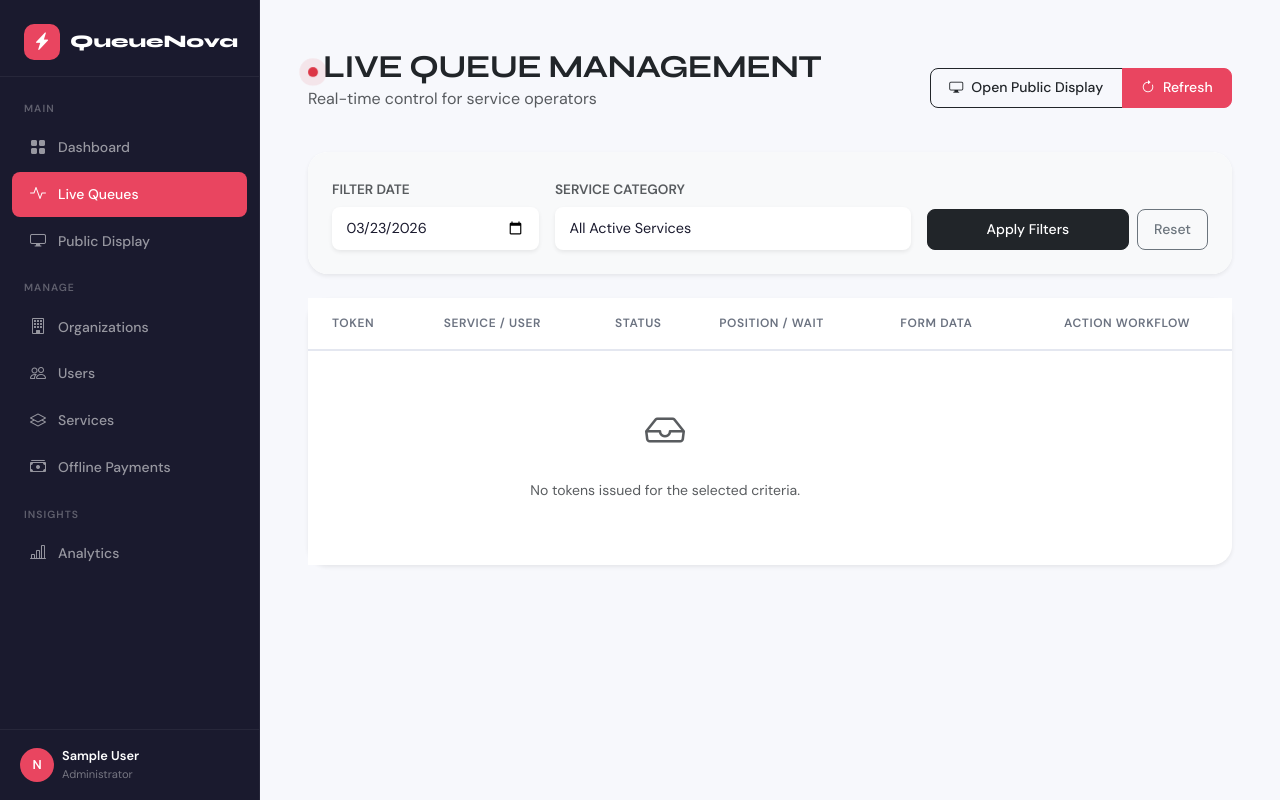
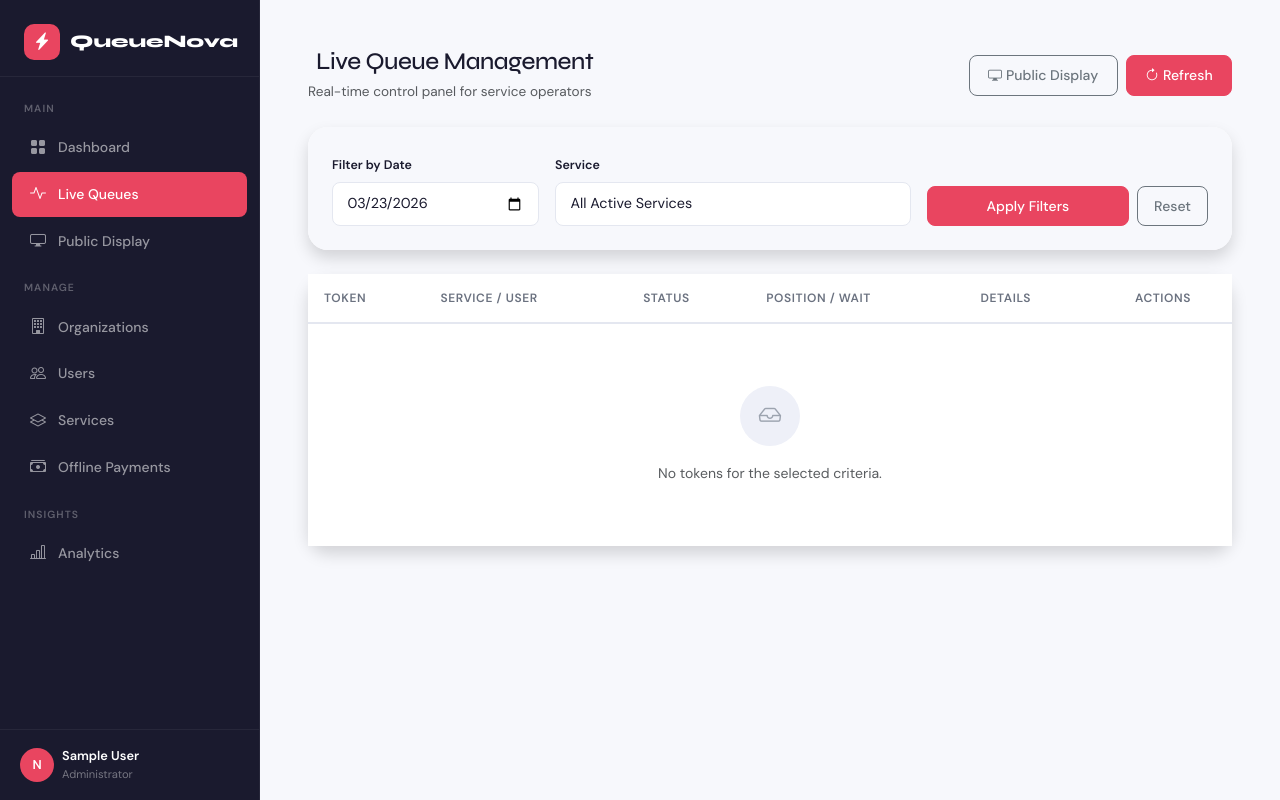
Before and after one commit to kumar1250/queuenova, a Django app: page /tokens/dashboard/ in a window 1280 px wide. Run offline with Django 5.2, Linux system fonts and the light colour scheme; the visitor is signed in with stand-in values (Sample User, id 1); data that the repository does not hold is empty.

Commit message:
Update dashboard.html

```diff
--- a/templates/tokens/dashboard.html
+++ b/templates/tokens/dashboard.html
@@ -1,196 +1,160 @@
 {% extends 'base.html' %}
-
-{% block title %}Queue Admin Dashboard{% endblock %}
+{% block title %}Live Queue Management{% endblock %}
 
 {% block extra_css %}
 <style>
-    .status-badge {
-        width: 100px;
-        text-align: center;
-        padding: 8px;
-        font-weight: 600;
-        text-transform: uppercase;
-        font-size: 0.75rem;
-    }
-    .token-number {
-        font-size: 1.2rem;
-        font-weight: 800;
-        color: #0d6efd;
-    }
-    .action-btn {
-        transition: all 0.2s;
-        border-radius: 8px;
-    }
-    .action-btn:hover {
-        transform: translateY(-2px);
-        box-shadow: 0 4px 8px rgba(0,0,0,0.1);
-    }
-    .live-indicator {
-        width: 10px;
-        height: 10px;
-        background-color: #dc3545;
-        border-radius: 50%;
-        display: inline-block;
-        margin-right: 5px;
-        animation: pulse 1.5s infinite;
-    }
-    @keyframes pulse {
-        0% { transform: scale(0.95); box-shadow: 0 0 0 0 rgba(220, 53, 69, 0.7); }
-        70% { transform: scale(1); box-shadow: 0 0 0 10px rgba(220, 53, 69, 0); }
-        100% { transform: scale(0.95); box-shadow: 0 0 0 0 rgba(220, 53, 69, 0); }
-    }
+.live-dot { width:10px; height:10px; background:var(--danger); border-radius:50%; display:inline-block; animation: livepulse 1.5s infinite; }
+@keyframes livepulse { 0%{box-shadow:0 0 0 0 rgba(239,68,68,0.6)} 70%{box-shadow:0 0 0 8px rgba(239,68,68,0)} 100%{box-shadow:0 0 0 0 rgba(239,68,68,0)} }
+.token-num { font-family:'Syne',sans-serif; font-weight:800; font-size:1.1rem; color:var(--accent); }
+.action-form-btn { transition: transform 0.15s; }
+.action-form-btn:hover { transform: translateY(-1px); }
 </style>
 {% endblock %}
 
 {% block content %}
-<div class="row mb-4 align-items-center">
-    <div class="col">
-        <h1 class="h2 mb-0 fw-bold text-dark"><span class="live-indicator"></span>LIVE QUEUE MANAGEMENT</h1>
-        <p class="text-muted">Real-time control for service operators</p>
+<!-- Page header -->
+<div class="d-flex flex-wrap justify-content-between align-items-center gap-3 mb-4">
+    <div>
+        <h1 class="fw-800 mb-1 d-flex align-items-center gap-2" style="font-size:1.5rem;">
+            <span class="live-dot"></span> Live Queue Management
+        </h1>
+        <p class="text-muted mb-0" style="font-size:0.85rem;">Real-time control panel for service operators</p>
     </div>
-    <div class="col-auto">
-        <div class="btn-group">
-            <a href="{% url 'tokens:queue_display' %}" target="_blank" class="btn btn-outline-dark">
-                <i class="bi bi-display me-2"></i>Open Public Display
+    <div class="d-flex gap-2">
+        <a href="{% url 'tokens:queue_display' %}" target="_blank" class="btn btn-outline-secondary btn-sm">
+            <i class="bi bi-display me-1"></i>Public Display
         </a>
-            <button onclick="location.reload()" class="btn btn-primary">
-                <i class="bi bi-arrow-clockwise me-2"></i>Refresh
+        <button onclick="location.reload()" class="btn btn-primary btn-sm">
+            <i class="bi bi-arrow-clockwise me-1"></i>Refresh
         </button>
     </div>
 </div>
-</div>
 
-<div class="card mb-4 border-0 shadow-sm overflow-hidden">
-    <div class="card-body bg-light p-4">
+<!-- Filters -->
+<div class="card border-0 shadow mb-4">
+    <div class="card-body p-4" style="background:var(--surface-2);border-radius:20px;">
         <form method="get" class="row g-3 align-items-end">
             <div class="col-md-3">
-                <label for="date" class="form-label small fw-bold text-uppercase text-muted">Filter Date</label>
-                <input type="date" name="date" id="date" class="form-control border-0 shadow-sm" value="{{ selected_date|date:'Y-m-d' }}">
+                <label class="form-label" style="font-size:0.78rem;">Filter by Date</label>
+                <input type="date" name="date" class="form-control" value="{{ selected_date|date:'Y-m-d' }}">
             </div>
             <div class="col-md-5">
-                <label for="service_id" class="form-label small fw-bold text-uppercase text-muted">Service Category</label>
-                <select name="service_id" id="service_id" class="form-select border-0 shadow-sm">
+                <label class="form-label" style="font-size:0.78rem;">Service</label>
+                <select name="service_id" class="form-select">
                     <option value="">All Active Services</option>
                     {% for service in services %}
                     <option value="{{ service.id }}" {% if selected_service_id == service.id %}selected{% endif %}>
-                            {{ service.organization.name }} - {{ service.name }}
+                        {{ service.organization.name }} — {{ service.name }}
                     </option>
                     {% endfor %}
                 </select>
             </div>
             <div class="col-md-4 d-flex gap-2">
-                <button type="submit" class="btn btn-dark px-4 flex-grow-1">Apply Filters</button>
+                <button type="submit" class="btn btn-primary flex-grow-1">Apply Filters</button>
                 <a href="{% url 'tokens:queue_dashboard' %}" class="btn btn-outline-secondary px-3">Reset</a>
             </div>
         </form>
     </div>
 </div>
 
-<div class="card border-0 shadow-sm">
+<!-- Tokens table -->
+<div class="card border-0 shadow">
     <div class="table-responsive">
-        <table class="table table-hover align-middle mb-0">
-            <thead class="bg-dark text-white">
+        <table class="table mb-0">
+            <thead>
                 <tr>
-                    <th class="py-3 px-4">TOKEN</th>
-                    <th class="py-3">SERVICE / USER</th>
-                    <th class="py-3">STATUS</th>
-                    <th class="py-3">POSITION / WAIT</th>
-                    <th class="py-3">FORM DATA</th>
-                    <th class="py-3 text-center">ACTION WORKFLOW</th>
+                    <th>Token</th>
+                    <th>Service / User</th>
+                    <th>Status</th>
+                    <th>Position / Wait</th>
+                    <th>Details</th>
+                    <th class="text-center">Actions</th>
                 </tr>
             </thead>
-            <tbody class="border-top-0">
+            <tbody>
                 {% for token in tokens %}
                 <tr>
-                    <td class="px-4">
-                        <div class="token-number">#{{ token.token_number }}</div>
-                        <small class="text-muted">{{ token.created_at|time:"H:i" }}</small>
+                    <td>
+                        <div class="token-num">#{{ token.token_number }}</div>
+                        <div class="text-muted" style="font-size:0.75rem;">{{ token.created_at|time:"H:i" }}</div>
                     </td>
                     <td>
-                        <div class="fw-bold">{{ token.service.name }}</div>
-                        <div class="small text-muted">{{ token.user.full_name|default:token.user.email }}</div>
+                        <div class="fw-600" style="font-size:0.875rem;">{{ token.service.name }}</div>
+                        <div class="text-muted" style="font-size:0.78rem;">{{ token.user.full_name|default:token.user.email }}</div>
                     </td>
                     <td>
-                        <span class="status-badge badge rounded-pill
-                            {% if token.status == 'waiting' %}bg-warning text-dark
-                            {% elif token.status == 'near' %}bg-primary
-                            {% elif token.status == 'serving' %}bg-success
-                            {% elif token.status == 'completed' %}bg-secondary
-                            {% else %}bg-danger{% endif %}">
-                            {{ token.status }}
+                        <span class="status-chip
+                            {% if token.status == 'waiting' %}badge-waiting
+                            {% elif token.status == 'near' %}badge-near
+                            {% elif token.status == 'serving' %}badge-serving
+                            {% elif token.status == 'completed' %}badge-completed
+                            {% else %}badge-cancelled{% endif %}">
+                            {{ token.status|capfirst }}
                         </span>
                     </td>
                     <td>
                         {% if token.people_ahead is not None %}
-                            <div class="fw-bold">Pos: {{ token.people_ahead|add:1 }}</div>
-                            <div class="small text-primary">~{{ token.estimated_wait }} min</div>
+                            <div class="fw-700" style="font-size:0.875rem;">#{{ token.people_ahead|add:1 }}</div>
+                            <div style="font-size:0.78rem;color:var(--info);">~{{ token.estimated_wait }} min</div>
                         {% else %}
-                            <span class="text-muted small">N/A</span>
+                            <span class="text-muted">—</span>
                         {% endif %}
                     </td>
                     <td>
-                        <button type="button" class="btn btn-sm btn-light border" data-bs-toggle="modal" data-bs-target="#formDataModal{{ token.id }}">
-                            <i class="bi bi-info-circle me-1"></i> Details
+                        <button type="button" class="btn btn-sm btn-outline-secondary border-0 px-3"
+                                data-bs-toggle="modal" data-bs-target="#modal{{ token.id }}">
+                            <i class="bi bi-eye me-1"></i>View
                         </button>
 
                         <!-- Modal -->
-                        <div class="modal fade" id="formDataModal{{ token.id }}" tabindex="-1" aria-hidden="true">
+                        <div class="modal fade" id="modal{{ token.id }}" tabindex="-1" aria-hidden="true">
                             <div class="modal-dialog modal-dialog-centered">
-                                <div class="modal-content border-0 shadow-lg">
-                                    <div class="modal-header bg-light">
-                                        <h5 class="modal-title fw-bold">Token Info #{{ token.token_number }}</h5>
-                                        <button type="button" class="btn-close" data-bs-dismiss="modal" aria-label="Close"></button>
+                                <div class="modal-content border-0 shadow" style="border-radius:20px;">
+                                    <div class="modal-header border-0 pb-0 px-4 pt-4">
+                                        <h5 class="modal-title fw-800">Token #{{ token.token_number }}</h5>
+                                        <button type="button" class="btn-close" data-bs-dismiss="modal"></button>
                                     </div>
-                                    <div class="modal-body p-4">
-                                        <div class="mb-4">
-                                            <div class="small text-muted text-uppercase fw-bold mb-1">Service Requested</div>
-                                            <div class="h5">{{ token.service.name }}</div>
+                                    <div class="modal-body px-4 pb-4">
+                                        <div class="mb-3 p-3 rounded-3" style="background:var(--surface-2);">
+                                            <div class="text-muted" style="font-size:0.72rem;text-transform:uppercase;letter-spacing:0.06em;font-weight:600;">Service</div>
+                                            <div class="fw-700">{{ token.service.name }}</div>
                                         </div>
-                                        <div class="list-group list-group-flush border-top">
                                         {% for data in token.form_data.all %}
-                                                <div class="list-group-item px-0 py-3">
-                                                    <div class="fw-bold text-muted small text-uppercase mb-1">{{ data.field_label }}</div>
-                                                    <div class="text-dark">{{ data.field_value|linebreaksbr }}</div>
+                                        <div class="p-3 rounded-3 mb-2" style="background:var(--surface-2);">
+                                            <div class="text-muted" style="font-size:0.72rem;text-transform:uppercase;letter-spacing:0.06em;font-weight:600;">{{ data.field_label }}</div>
+                                            <div class="fw-500" style="font-size:0.875rem;">{{ data.field_value|linebreaksbr }}</div>
                                         </div>
                                         {% empty %}
-                                                <p class="text-muted text-center py-4">No additional details.</p>
+                                        <p class="text-muted text-center py-2 small">No additional details.</p>
                                         {% endfor %}
                                     </div>
-                                    </div>
-                                    <div class="modal-footer bg-light border-top-0">
-                                        <button type="button" class="btn btn-secondary" data-bs-dismiss="modal">Close</button>
-                                        <a href="{% url 'tokens:export_token_data' token.id %}" class="btn btn-outline-success">
-                                            <i class="bi bi-download me-2"></i>Download CSV
-                                        </a>
-                                        <button type="button" class="btn btn-primary" onclick="window.print()">
-                                            <i class="bi bi-printer me-2"></i>Print Slip
-                                        </button>
+                                    <div class="modal-footer border-0 pt-0 px-4 pb-4 gap-2">
+                                        <button type="button" class="btn btn-outline-secondary btn-sm" data-bs-dismiss="modal">Close</button>
+                                        <a href="{% url 'tokens:export_token_data' token.id %}" class="btn btn-outline-success btn-sm"><i class="bi bi-download me-1"></i>CSV</a>
+                                        <button class="btn btn-outline-dark btn-sm" onclick="window.print()"><i class="bi bi-printer me-1"></i>Print</button>
                                     </div>
                                 </div>
                             </div>
                         </div>
                     </td>
                     <td class="text-center">
-                        <div class="btn-group shadow-sm">
+                        <div class="d-flex justify-content-center gap-1 flex-wrap">
                             <form method="post" action="{% url 'tokens:update_token_status' token.id %}" class="d-inline">
-                                {% csrf_token %}
-                                <input type="hidden" name="status" value="near">
-                                <button type="submit" class="btn btn-sm btn-outline-primary action-btn {% if token.status == 'near' %}active{% endif %}" title="Mark as Near">
-                                    <i class="bi bi-bell"></i> Near
+                                {% csrf_token %}<input type="hidden" name="status" value="near">
+                                <button type="submit" class="btn btn-sm action-form-btn {% if token.status == 'near' %}btn-primary{% else %}btn-outline-primary{% endif %}" title="Near">
+                                    <i class="bi bi-bell"></i>
                                 </button>
                             </form>
                             <form method="post" action="{% url 'tokens:update_token_status' token.id %}" class="d-inline">
-                                {% csrf_token %}
-                                <input type="hidden" name="status" value="serving">
-                                <button type="submit" class="btn btn-sm btn-outline-success action-btn {% if token.status == 'serving' %}active{% endif %}" title="Start Serving">
-                                    <i class="bi bi-play-fill"></i> Serve
+                                {% csrf_token %}<input type="hidden" name="status" value="serving">
+                                <button type="submit" class="btn btn-sm action-form-btn {% if token.status == 'serving' %}btn-success{% else %}btn-outline-success{% endif %}" title="Serving">
+                                    <i class="bi bi-play-fill"></i>
                                 </button>
                             </form>
                             <form method="post" action="{% url 'tokens:update_token_status' token.id %}" class="d-inline">
-                                {% csrf_token %}
-                                <input type="hidden" name="status" value="completed">
-                                <button type="submit" class="btn btn-sm btn-outline-secondary action-btn" title="Complete">
-                                    <i class="bi bi-check-all"></i> Done
+                                {% csrf_token %}<input type="hidden" name="status" value="completed">
+                                <button type="submit" class="btn btn-sm action-form-btn btn-outline-secondary" title="Done">
+                                    <i class="bi bi-check2-all"></i>
                                 </button>
                             </form>
                         </div>
@@ -198,10 +162,12 @@
                 </tr>
                 {% empty %}
                 <tr>
-                    <td colspan="5" class="text-center py-5">
-                        <div class="text-muted">
-                            <i class="bi bi-inbox fs-1 d-block mb-3"></i>
-                            <p>No tokens issued for the selected criteria.</p>
+                    <td colspan="6">
+                        <div class="text-center py-5">
+                            <div style="width:60px;height:60px;background:var(--surface-3);border-radius:50%;display:inline-flex;align-items:center;justify-content:center;font-size:1.4rem;color:var(--text-light);margin-bottom:1rem;">
+                                <i class="bi bi-inbox"></i>
+                            </div>
+                            <p class="text-muted mb-0" style="font-size:0.875rem;">No tokens for the selected criteria.</p>
                         </div>
                     </td>
                 </tr>
@@ -214,14 +180,9 @@
 
 {% block extra_js %}
 <script>
-    // Auto-refresh every 30 seconds if today is selected and no modal is open
-    setInterval(function() {
-        const modals = document.querySelectorAll('.modal.show');
-        const dateInput = document.getElementById('date');
-        const today = new Date().toISOString().split('T')[0];
-        if (modals.length === 0 && (!dateInput || (dateInput.value === today))) {
-            location.reload();
-        }
+// Auto-refresh every 30 seconds when no modal is open
+setInterval(() => {
+    if (!document.querySelector('.modal.show')) location.reload();
 }, 30000);
 </script>
 {% endblock %}
```
Lines whose indentation alone changed are shown as unchanged.
